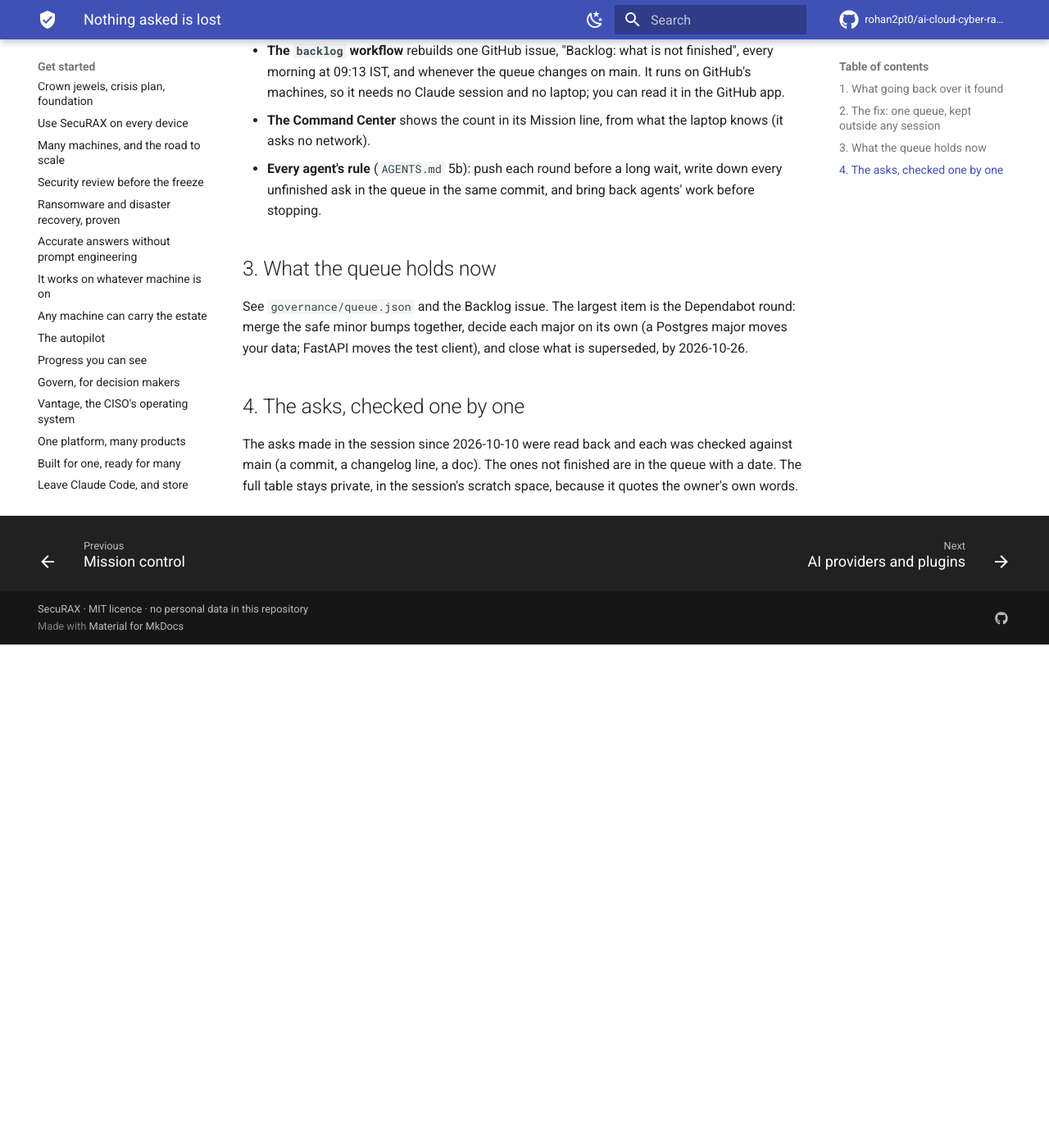
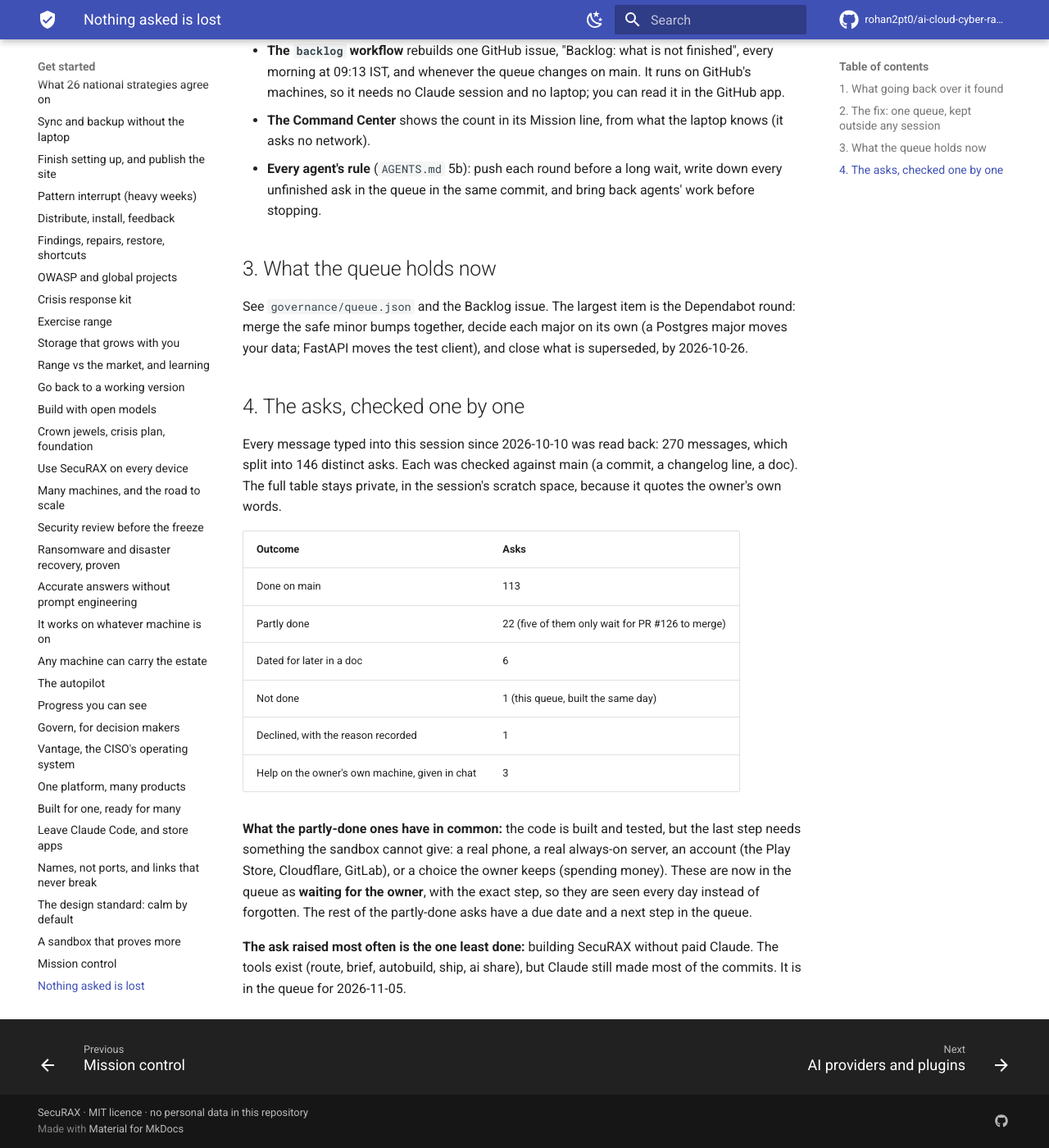
Before and after one commit to rohan2pt0/ai-cloud-cyber-range, an MkDocs documentation site: the page built from docs/securax/103-NOTHING-ASKED-IS-LOST.md, in a window 1280 px wide and 1400 px high, scrolled down 1498 px. Shown: the whole window at 82% size. Built offline with MkDocs 1.6.1 and Material for MkDocs 9.7.7, drawn with Linux system fonts in a browser that asks for light colours; comment, search, counter and statistics services are not loaded; before the commit the page ends 2284 px from its top, so only the background shows below that.

Commit message:
Backlog: the 146 asks checked one by one; the partly-done ones queued with a next step (doc 103)
113 done on main, 22 partly, 6 dated, 1 declined with a reason. The partly-done asks whose last step needs the owner
(a real phone, a real server, an account, a spending choice) are queued as waiting-owner with the exact step; the
rest have a due date. The most-raised ask, building without paid Claude, is queued for 2026-11-05.

Co-Authored-By: Claude Opus 5.5 <noreply@anthropic.com>
Claude-Session: https://claude.ai/code/session_015FTfQKpAm1o6wRDjK4XHBQ

```diff
--- a/docs/securax/103-NOTHING-ASKED-IS-LOST.md
+++ b/docs/securax/103-NOTHING-ASKED-IS-LOST.md
@@ -46,6 +46,23 @@ superseded, by 2026-10-26.
 
 ## 4. The asks, checked one by one
 
-The asks made in the session since 2026-10-10 were read back and each was checked against main (a commit, a changelog
-line, a doc). The ones not finished are in the queue with a date. The full table stays private, in the session's scratch
+Every message typed into this session since 2026-10-10 was read back: 270 messages, which split into 146 distinct asks.
+Each was checked against main (a commit, a changelog line, a doc). The full table stays private, in the session's scratch
 space, because it quotes the owner's own words.
+
+| Outcome | Asks |
+|---|---|
+| Done on main | 113 |
+| Partly done | 22 (five of them only wait for PR #126 to merge) |
+| Dated for later in a doc | 6 |
+| Not done | 1 (this queue, built the same day) |
+| Declined, with the reason recorded | 1 |
+| Help on the owner's own machine, given in chat | 3 |
+
+**What the partly-done ones have in common:** the code is built and tested, but the last step needs something the
+sandbox cannot give: a real phone, a real always-on server, an account (the Play Store, Cloudflare, GitLab), or a choice
+the owner keeps (spending money). These are now in the queue as **waiting for the owner**, with the exact step, so they are
+seen every day instead of forgotten. The rest of the partly-done asks have a due date and a next step in the queue.
+
+**The ask raised most often is the one least done:** building SecuRAX without paid Claude. The tools exist (route, brief,
+autobuild, ship, ai share), but Claude still made most of the commits. It is in the queue for 2026-11-05.
```
Also changed, not shown: 1 other file.
